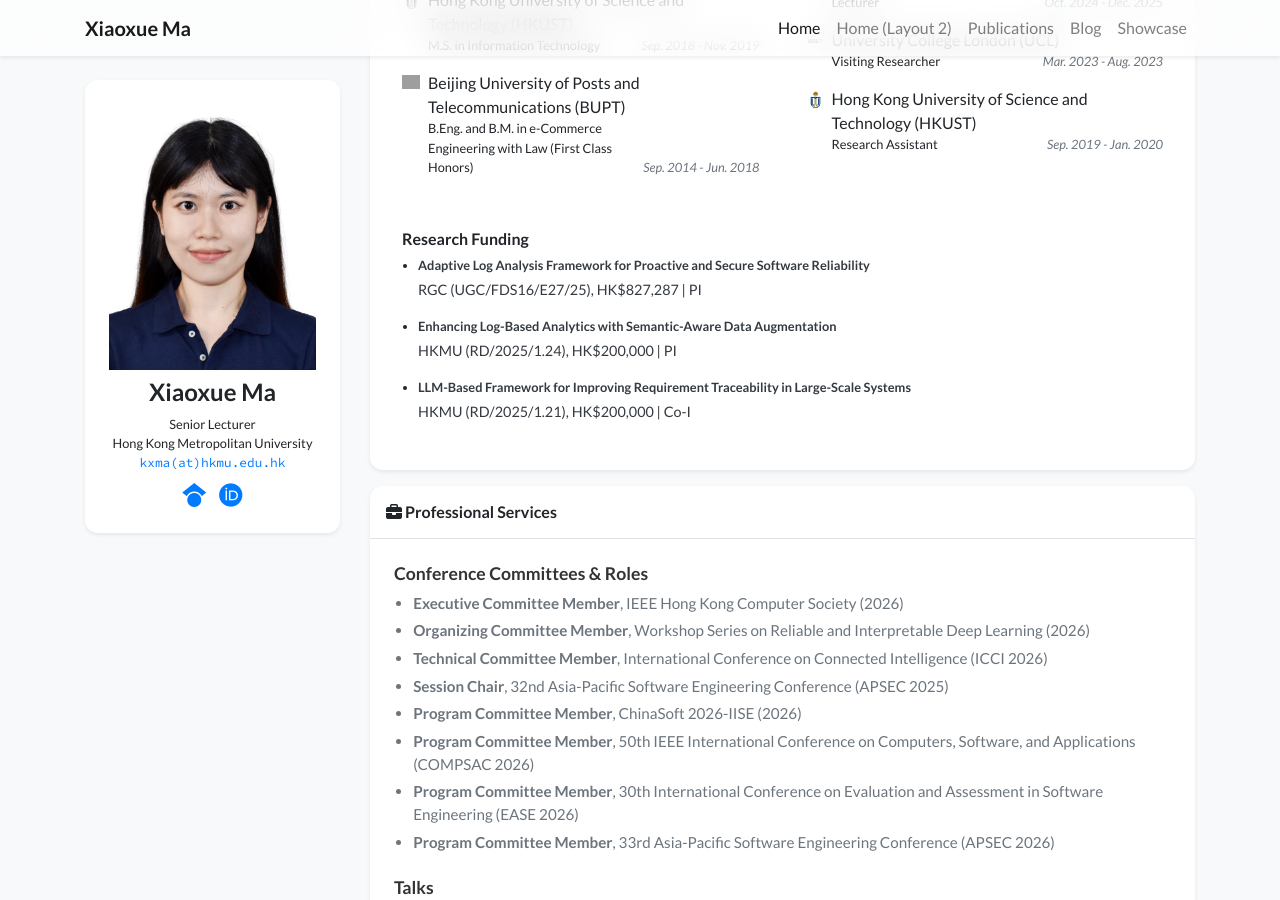
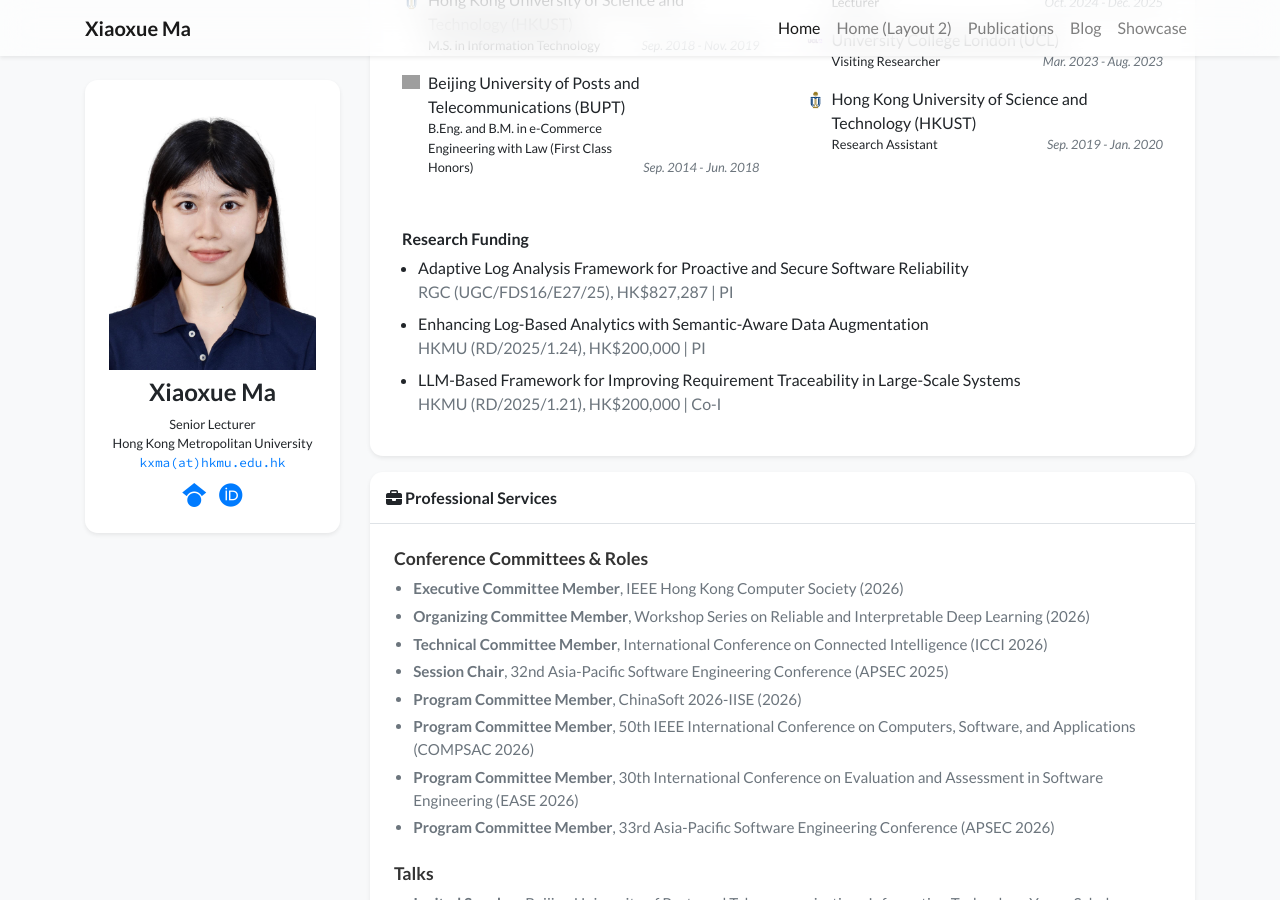
Before and after one commit to xiaoxuemakayley/xiaoxuemakayley.github.io, a Jekyll site: the page built from index.html, in a window 1280 px wide and 900 px high, scrolled down 725 px. Built offline with Jekyll 4.4.1, drawn with Linux system fonts in a browser that asks for light colours; nearby versions of some CDN libraries; a style sheet for code colours, icons or effects is not loaded; grey boxes are pictures that could not be loaded.

Commit message:
Update experience_card.html

```diff
--- a/_includes/widgets/experience_card.html
+++ b/_includes/widgets/experience_card.html
@@ -14,13 +14,10 @@
                                 <li class="media mb-3">
                                     <img src="{{ item.logo | relative_url }}" alt="{{ item.name }}" style="width: 18px;" class="mr-2 mt-1">
                                     <div class="media-body">
-                                        <!-- 学校名保持黑色 -->
                                         <div>{{ item.name }}</div>
-                                        <div class="small text-dark">{{ item.dept }}</div>
+                                        <div class="small">{{ item.dept }}</div>
                                         <div class="small d-flex">
-                                            <!-- 学位/专业保持原色 -->
                                             <div>{{ item.position }}</div>
-                                            <!-- 只有时间变成浅灰色 -->
                                             <div class="mt-auto ml-auto no-break text-muted"><em>{{ item.date }}</em></div>
                                         </div>
                                     </div>
@@ -41,13 +38,10 @@
                                 <li class="media mb-3">
                                     <img src="{{ item.logo | relative_url }}" alt="{{ item.name }}" style="width: 18px;" class="mr-2 mt-1">
                                     <div class="media-body">
-                                        <!-- 公司名保持黑色 -->
                                         <div>{{ item.name }}</div>
-                                        <div class="small text-dark">{{ item.dept }}</div>
+                                        <div class="small">{{ item.dept }}</div>
                                         <div class="small d-flex">
-                                            <!-- 职位保持原色 -->
                                             <div>{{ item.position }}</div>
-                                            <!-- 只有时间变成浅灰色 -->
                                             <div class="mt-auto ml-auto no-break text-muted"><em>{{ item.date }}</em></div>
                                         </div>
                                     </div>
@@ -58,18 +52,19 @@
                     </div>
                     {% endif %}
 
-                    <!-- 3. Research Funding (全宽，保持正常颜色，不要灰） -->
+                    <!-- 3. Research Funding (全宽，去掉 small 类，字体大小与学校名一致) -->
                     {% if site.data.profile.awards %}
                     <div class="col-12 mb-2 mt-3">
                         <div class="mx-2 my-1">
                             <h6>Research Funding</h6>
-                            <ul class="list small pl-3 mb-1">
+                            <!-- 去掉了这里的 small 类 -->
+                            <ul class="list pl-3 mb-1">
                                 {% for item in site.data.profile.awards %}
-                                <li class="mb-3">
-                                    <!-- 项目名稍微加粗，黑色 -->
-                                    <div class="font-weight-bold text-dark">{{ item.name }}</div>
-                                    <!-- 金额和角色：黑色（不要变灰） -->
-                                    <div class="text-dark mt-1" style="font-size: 0.9rem;">
+                                <li class="mb-2">
+                                    <!-- 项目名不加粗，正常字体大小 -->
+                                    <div>{{ item.name }}</div>
+                                    <!-- 金额和角色，字体大小也正常 -->
+                                    <div class="text-muted" style="font-size: 1rem;">
                                         {{ item.position }}
                                     </div>
                                 </li>
```
